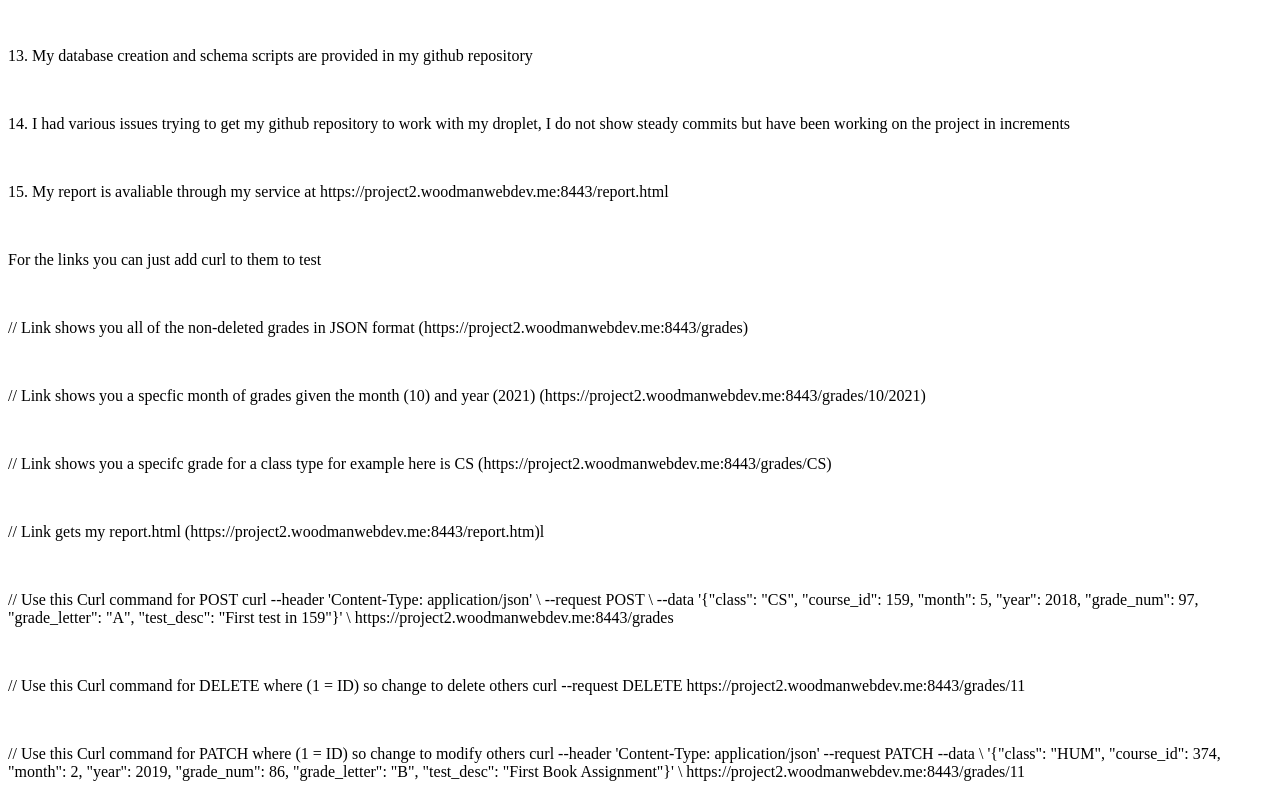
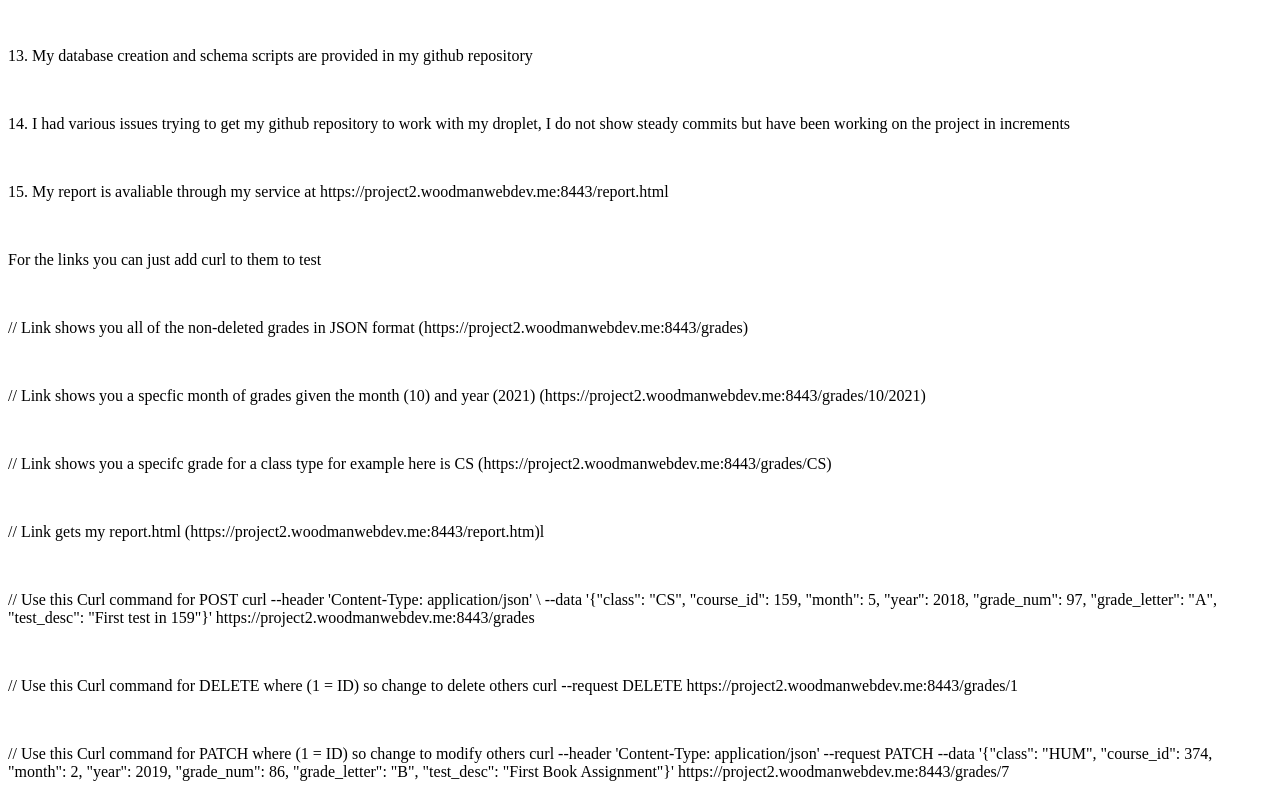
Before and after one commit to woodmatm/project2, a website: page report.html in a window 1280 px wide. Shown: the part 785-1582 px from the top of the page. Drawn offline with Linux system fonts and the light colour scheme.

Commit message:
Revert "final version + needed to update report"
This reverts commit 5c5ef0df92d1bad849813d46005e6af5d30e904a.

```diff
--- a/report.html
+++ b/report.html
@@ -47,16 +47,12 @@
 <br>
 <p>// Use this Curl command for POST
 curl --header 'Content-Type: application/json' \
---request POST \
- --data '{"class": "CS", "course_id": 159, "month": 5, "year": 2018, "grade_num": 97, "grade_letter": "A", "test_desc": "First test in 159"}' \
- https://project2.woodmanwebdev.me:8443/grades</p>
+--data '{"class": "CS", "course_id": 159, "month": 5, "year": 2018, "grade_num": 97, "grade_letter": "A", "test_desc": "First test in 159"}' https://project2.woodmanwebdev.me:8443/grades</p>
 <br>
 <p>// Use this Curl command for DELETE where (1 = ID) so change to delete others
-curl --request DELETE   https://project2.woodmanwebdev.me:8443/grades/11</p>
+curl --request DELETE   https://project2.woodmanwebdev.me:8443/grades/1</p>
 <br>
 <p>// Use this Curl command for PATCH where (1 = ID) so change to modify others
-curl --header 'Content-Type: application/json' --request PATCH --data \
-  '{"class": "HUM", "course_id": 374, "month": 2, "year": 2019, "grade_num": 86, "grade_letter": "B", "test_desc": "First Book Assignment"}' \
- https://project2.woodmanwebdev.me:8443/grades/11</p>
+curl --header 'Content-Type: application/json' --request PATCH --data  '{"class": "HUM", "course_id": 374, "month": 2, "year": 2019, "grade_num": 86, "grade_letter": "B", "test_desc": "First Book Assignment"}' https://project2.woodmanwebdev.me:8443/grades/7</p>
 </body>
 </html>
```
